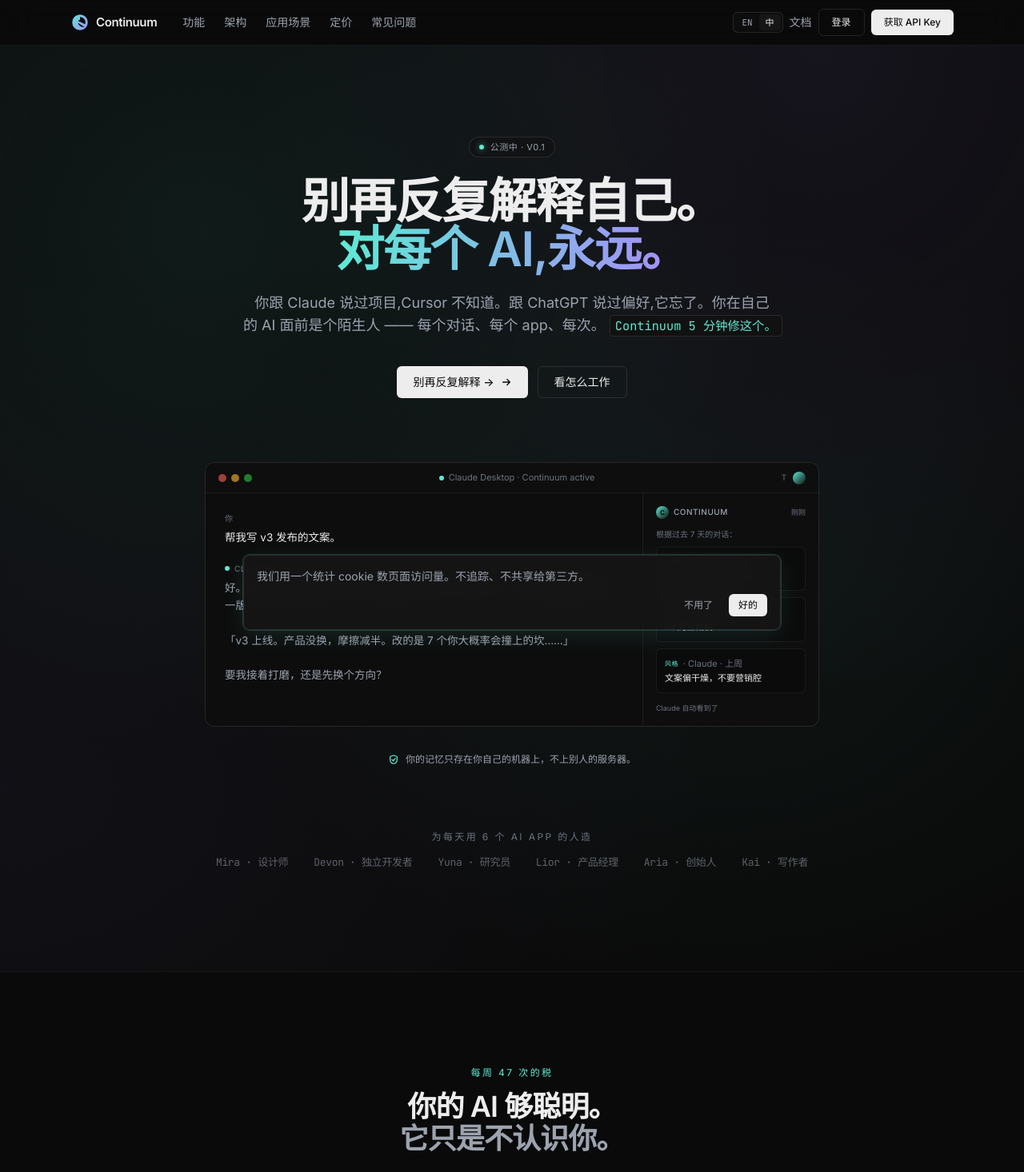
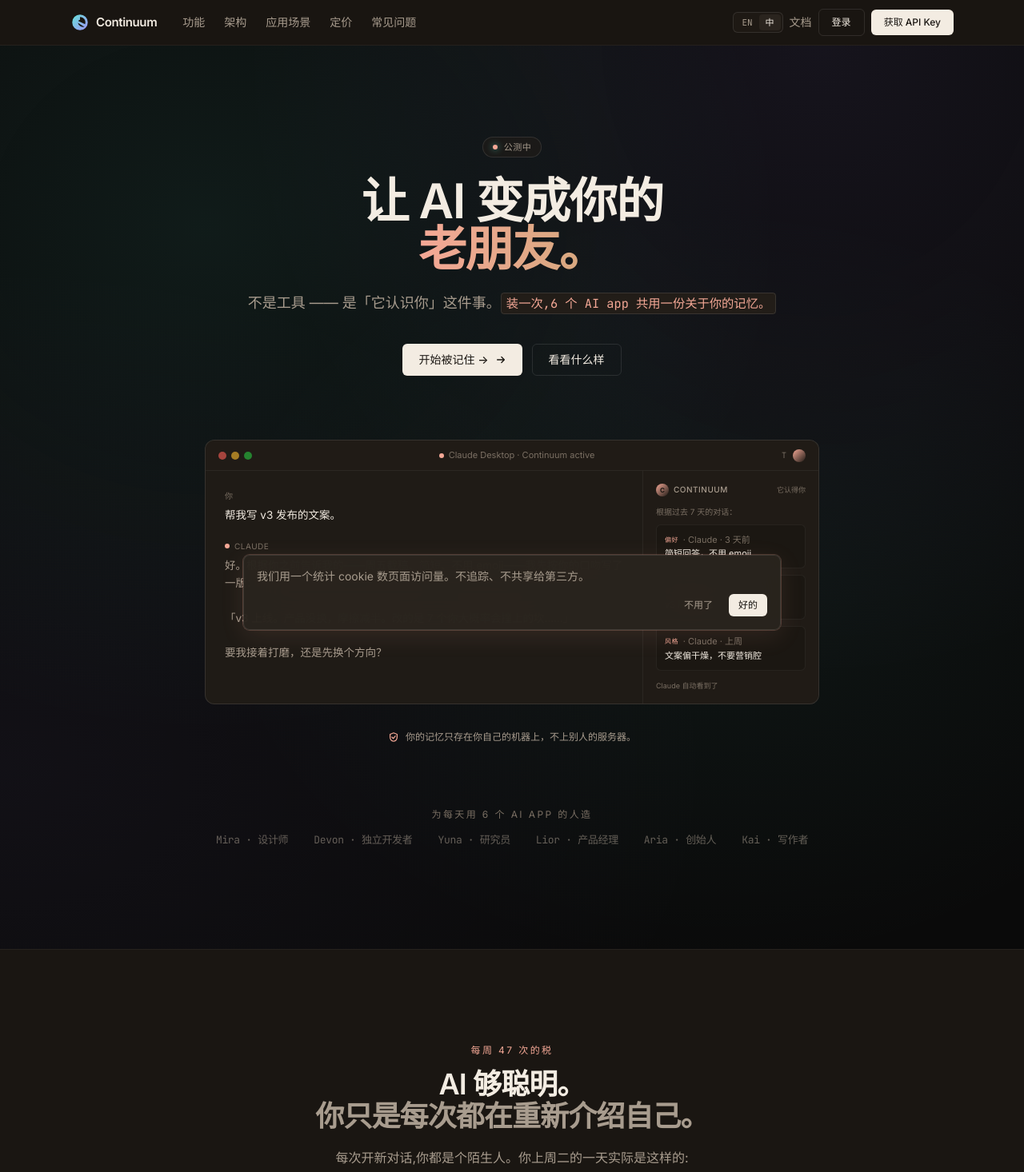
Before and after one commit to zachsaws/continuum, a React (Vite) app: page / in a window 1280 px wide. Shown: the top 1466 px of the page at 80% size. Built offline with nearby package versions, Linux system fonts and the light colour scheme.

Commit message:
redesign: direction E (老朋友) — warm palette, new hero copy, soft tone

```diff
--- a/src/App.tsx
+++ b/src/App.tsx
@@ -164,7 +164,7 @@
               Continuum
             </span>
             <span className="ml-auto text-[9px] text-fg-dim">
-              {isZh ? "刚刚" : "just now"}
+              {isZh ? "它认得你" : "it knows you"}
             </span>
           </div>
           <div className="mb-2 text-[10px] text-fg-dim">
@@ -513,7 +513,7 @@
           {t.columns.map((c, i) => (
             <div
               key={i}
-              className={`relative rounded-2xl border p-6 ${
+              className={`relative rounded-3xl border p-6 ${
                 c.emph
                   ? "border-accent/40 bg-gradient-to-b from-accent/[0.04] to-transparent"
                   : "border-border bg-bg-card"
@@ -564,6 +564,7 @@
 
 function BeforeAfter({ lang }: { lang: Lang }) {
   const t = dict[lang].beforeAfter;
+  const isZh = lang === "zh";
   return (
     <section className="border-t border-border-subtle py-20 md:py-28">
       <div className="container-page">
@@ -583,7 +584,7 @@
           ].map(({ side, isAfter }) => (
             <div
               key={side.label}
-              className={`relative rounded-2xl border p-5 md:p-6 ${
+              className={`relative rounded-3xl border p-5 md:p-6 ${
                 isAfter
                   ? "border-accent/40 bg-gradient-to-b from-accent/[0.06] to-transparent"
                   : "border-border bg-bg-card/60"
@@ -599,7 +600,7 @@
                 </span>
                 {isAfter && (
                   <span className="rounded-full bg-accent px-2 py-0.5 text-[9px] font-semibold uppercase tracking-wider text-bg">
-                    this
+                    {isZh ? "现在" : "now"}
                   </span>
                 )}
               </div>
@@ -668,7 +669,7 @@
         </div>
 
         {/* Calculator */}
-        <div className="mx-auto mt-10 max-w-3xl rounded-2xl border border-accent/30 bg-gradient-to-b from-accent/[0.04] to-transparent p-6 md:p-8">
+        <div className="mx-auto mt-10 max-w-3xl rounded-3xl border border-accent/30 bg-gradient-to-b from-accent/[0.04] to-transparent p-6 md:p-8">
           <div className="text-center">
             <h3 className="text-2xl font-semibold tracking-tight md:text-3xl">{t.calc.title}</h3>
             <p className="mt-2 text-fg-muted">{t.calc.body}</p>
--- a/src/i18n.ts
+++ b/src/i18n.ts
@@ -181,20 +181,20 @@
       getKey: "Get API key",
     },
     hero: {
-      tag: "Public preview · v0.1",
-      titleA: "Stop explaining yourself.",
-      titleB: "To every AI. Forever.",
-      body: "You told Claude your project. Cursor doesn't know. ChatGPT forgot. You're a stranger to your own AI — every chat, every app, every time. [c]Continuum fixes that in 5 minutes.[/c]",
-      cta1: "Stop explaining yourself →",
-      cta2: "See how it works",
-      socialProof: "Built for the 6-app-a-day crowd",
+      tag: "Public preview",
+      titleA: "Let your AI",
+      titleB: "know you.",
+      body: "Not a tool. The \"it knows you\" thing. [c]One memory across every AI app you use.[/c]",
+      cta1: "Start being remembered →",
+      cta2: "See what it looks like",
+      socialProof: "For the 6-app-a-day crowd",
       privacy: "Your memory lives on your machine. Not on someone else's server.",
       logos: ["Mira · Designer", "Devon · Indie hacker", "Yuna · Researcher", "Lior · PM", "Aria · Founder", "Kai · Writer"],
     },
     problem: {
-      tag: "The 47-times-a-week tax",
-      titleA: "Your AI is smart.",
-      titleB: "It just doesn't know you.",
+      tag: "the 47-times-a-week tax",
+      titleA: "Your AI isn't dumb.",
+      titleB: "You're just re-introducing yourself.",
       body: "Every time you open a new chat, you're a stranger. Here's what your last Tuesday actually looked like:",
       events: [
         { time: "13:42", app: "Claude", action: "you re-pasted your project context — again", cost: "+45s" },
@@ -341,10 +341,10 @@
       ],
     },
     finalCta: {
-      titleA: "Stop explaining yourself.",
-      titleB: "Start being remembered.",
+      titleA: "Go meet your AI.",
+      titleB: "It already knows you.",
       body: "Five minutes to install. One memory across every AI app. Free forever for the first 1,000 memories — no credit card, no trial, no catch.",
-      cta1: "Install in 5 minutes",
+      cta1: "Start being remembered",
       cta2: "Read the docs first",
     },
     footer: {
@@ -519,10 +519,10 @@
       tag: "The change",
       titleA: "6 apps, 6 strangers.",
       titleB: "6 apps, one memory of you.",
-      body: "Same you. Same conversation opener. Two worlds.",
+      body: "Same you. Same opener. Two worlds.",
       before: {
         label: "Before Continuum",
-        footer: "Every conversation is a first date.",
+        footer: "Strangers. Every time.",
         apps: [
           { name: "Claude", line: "I don't know your project. Please tell me." },
           { name: "Cursor", line: "I don't know your stack. What are you using?" },
@@ -532,7 +532,7 @@
       },
       after: {
         label: "After Continuum",
-        footer: "Every conversation picks up where the last one left off.",
+        footer: "Old friends, picking up.",
         apps: [
           { name: "Claude", line: "Got it — v3 launch, Friday deadline, concise." },
           { name: "Cursor", line: "Got it — TypeScript, Next.js, Postgres." },
@@ -575,20 +575,20 @@
       getKey: "获取 API Key",
     },
     hero: {
-      tag: "公测中 · v0.1",
-      titleA: "别再反复解释自己。",
-      titleB: "对每个 AI,永远。",
-      body: "你跟 Claude 说过项目,Cursor 不知道。跟 ChatGPT 说过偏好,它忘了。你在自己的 AI 面前是个陌生人 —— 每个对话、每个 app、每次。 [c]Continuum 5 分钟修这个。[/c]",
-      cta1: "别再反复解释 →",
-      cta2: "看怎么工作",
+      tag: "公测中",
+      titleA: "让 AI 变成你的",
+      titleB: "老朋友。",
+      body: "不是工具 —— 是「它认识你」这件事。[c]装一次,6 个 AI app 共用一份关于你的记忆。[/c]",
+      cta1: "开始被记住 →",
+      cta2: "看看什么样",
       socialProof: "为每天用 6 个 AI app 的人造",
       privacy: "你的记忆只存在你自己的机器上，不上别人的服务器。",
       logos: ["Mira · 设计师", "Devon · 独立开发者", "Yuna · 研究员", "Lior · 产品经理", "Aria · 创始人", "Kai · 写作者"],
     },
     problem: {
       tag: "每周 47 次的税",
-      titleA: "你的 AI 够聪明。",
-      titleB: "它只是不认识你。",
+      titleA: "AI 够聪明。",
+      titleB: "你只是每次都在重新介绍自己。",
       body: "每次开新对话,你都是个陌生人。你上周二的一天实际是这样的:",
       events: [
         { time: "13:42", app: "Claude", action: "你又重新粘贴了一遍项目背景", cost: "+45秒" },
@@ -729,10 +729,10 @@
       ],
     },
     finalCta: {
-      titleA: "别再反复解释自己。",
-      titleB: "开始被记住。",
+      titleA: "去认识你的 AI。",
+      titleB: "它已经认识你了。",
       body: "5 分钟装好。一份 memory,所有 AI app 通用。前 1,000 条永久免费 —— 不要信用卡,不要试用,没套路。",
-      cta1: "5 分钟装好",
+      cta1: "开始被记住",
       cta2: "先看文档",
     },
     footer: {
@@ -910,7 +910,7 @@
       body: "同一个你。同一个开场问法。两个世界。",
       before: {
         label: "装 Continuum 之前",
-        footer: "每次开新对话都是第一次约会。",
+        footer: "陌生人,每次都是。",
         apps: [
           { name: "Claude", line: "我不知道你的项目,请告诉我。" },
           { name: "Cursor", line: "我不知道你的技术栈,你用什么?" },
@@ -920,7 +920,7 @@
       },
       after: {
         label: "装 Continuum 之后",
-        footer: "每个对话都接上次的。",
+        footer: "熟客了,接着聊。",
         apps: [
           { name: "Claude", line: "收到 —— v3 发布,周五截稿,简短回答。" },
           { name: "Cursor", line: "收到 —— TypeScript、Next.js、Postgres。" },
--- a/tailwind.config.js
+++ b/tailwind.config.js
@@ -27,40 +27,40 @@
       },
       colors: {
         bg: {
-          DEFAULT: "#0a0a0a",
-          soft: "#111111",
-          elev: "#161616",
-          card: "#0d0d0d",
+          DEFAULT: "#1a1612", // warm dark brown (was #0a0a0a)
+          soft: "#221d18",
+          elev: "#2a241e",
+          card: "#1f1b16",
         },
         border: {
-          subtle: "rgba(255,255,255,0.06)",
+          subtle: "rgba(255,255,255,0.05)",
           DEFAULT: "rgba(255,255,255,0.10)",
           strong: "rgba(255,255,255,0.16)",
         },
         fg: {
-          DEFAULT: "#ededed",
-          muted: "#9ca3af",
-          dim: "#6b7280",
+          DEFAULT: "#f3ece2", // slightly warm off-white
+          muted: "#a89c8e",
+          dim: "#7a6f63",
         },
         accent: {
-          DEFAULT: "#5eead4", // teal-300
-          glow: "rgba(94, 234, 212, 0.18)",
-          deep: "#14b8a6",
+          DEFAULT: "#f4a896", // warm peach
+          glow: "rgba(244, 168, 150, 0.18)",
+          deep: "#e89070",
         },
         purple: {
-          accent: "#a78bfa",
+          accent: "#d4a87c", // cream / coffee
         },
       },
       backgroundImage: {
         "grid-fade":
-          "radial-gradient(circle at center, rgba(255,255,255,0.04) 1px, transparent 1px)",
+          "radial-gradient(circle at center, rgba(255,255,255,0.035) 1px, transparent 1px)",
         "hero-glow":
-          "radial-gradient(ellipse 80% 50% at 50% -20%, rgba(94, 234, 212, 0.15), transparent)",
+          "radial-gradient(ellipse 80% 50% at 50% -20%, rgba(244, 168, 150, 0.18), transparent)",
         "card-glow":
-          "radial-gradient(ellipse 60% 50% at 50% 0%, rgba(167, 139, 250, 0.10), transparent)",
+          "radial-gradient(ellipse 60% 50% at 50% 0%, rgba(212, 168, 124, 0.10), transparent)",
       },
       boxShadow: {
-        "glow-accent": "0 0 0 1px rgba(94,234,212,0.2), 0 8px 30px rgba(94,234,212,0.10)",
+        "glow-accent": "0 0 0 1px rgba(244,168,150,0.22), 0 8px 30px rgba(244,168,150,0.10)",
         "card": "0 1px 0 rgba(255,255,255,0.04) inset, 0 0 0 1px rgba(255,255,255,0.06)",
       },
       animation: {
```
Also changed, not shown: 4 other files (tests, documents, lock files or other folders).
